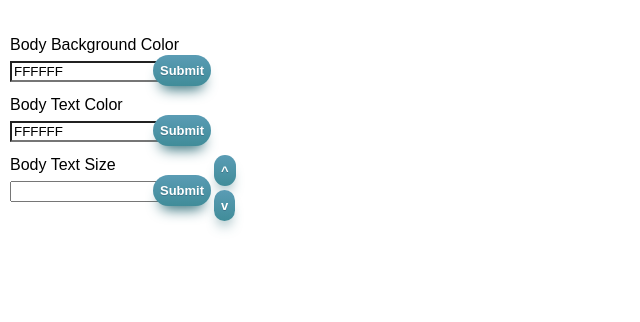
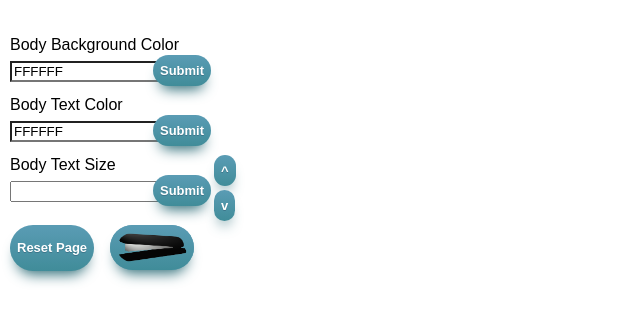
Before and after one commit to qhs725/Injector, a website: page data/emitter.html in a window 1280 px wide. Shown: the whole page, without its empty margins (0-640 px from the left). Drawn offline with Linux system fonts and the light colour scheme.

Commit message:
added html because kane doesn't use git

```diff
--- a/data/emitter.html
+++ b/data/emitter.html
@@ -22,6 +22,7 @@
 	position: absolute;
 	top: 155px;
 	left: 214px;
+
 	-moz-box-shadow: 0px 10px 14px -7px #276873;
 	-webkit-box-shadow: 0px 10px 14px -7px #276873;
 	box-shadow: 0px 10px 14px -7px #276873;
@@ -256,6 +257,87 @@
         left: 10px;
 }
 
+.thisisthebuttonforreseting {
+	position: absolute;
+	top: 225px;
+	line-height: 230%;
+	left: 10px;
+	-moz-box-shadow: 0px 10px 14px -7px #276873;
+	-webkit-box-shadow: 0px 10px 14px -7px #276873;
+	box-shadow: 0px 10px 14px -7px #276873;
+	background:-webkit-gradient(linear, left top, left bottom, color-stop(0.05, #599bb3), color-stop(1, #408c99));
+	background:-moz-linear-gradient(top, #599bb3 5%, #408c99 100%);
+	background:-webkit-linear-gradient(top, #599bb3 5%, #408c99 100%);
+	background:-o-linear-gradient(top, #599bb3 5%, #408c99 100%);
+	background:-ms-linear-gradient(top, #599bb3 5%, #408c99 100%);
+	background:linear-gradient(to bottom, #599bb3 5%, #408c99 100%);
+	filter:progid:DXImageTransform.Microsoft.gradient(startColorstr='#599bb3', endColorstr='#408c99',GradientType=0);
+	background-color:#599bb3;
+	-moz-border-radius:42px;
+	-webkit-border-radius:42px;
+	border-radius:42px;
+	display:inline-block;
+	cursor:pointer;
+	color:#ffffff;
+	font-family:Arial;
+	font-size:13px;
+	font-weight:bold;
+	padding:8px 7px;
+	text-decoration:none;
+	text-shadow:0px 1px 0px #3d768a;
+}
+.thisisthebuttonforreseting:hover {
+	background:-webkit-gradient(linear, left top, left bottom, color-stop(0.05, #408c99), color-stop(1, #599bb3));
+	background:-moz-linear-gradient(top, #408c99 5%, #599bb3 100%);
+	background:-webkit-linear-gradient(top, #408c99 5%, #599bb3 100%);
+	background:-o-linear-gradient(top, #408c99 5%, #599bb3 100%);
+	background:-ms-linear-gradient(top, #408c99 5%, #599bb3 100%);
+	background:linear-gradient(to bottom, #408c99 5%, #599bb3 100%);
+	filter:progid:DXImageTransform.Microsoft.gradient(startColorstr='#408c99', endColorstr='#599bb3',GradientType=0);
+	background-color:#408c99;
+}
+
+#stappler{
+	position: absolute;
+	top: 225px;
+	left: 110px;
+	-moz-box-shadow: 0px 10px 14px -7px #276873;
+	-webkit-box-shadow: 0px 10px 14px -7px #276873;
+	box-shadow: 0px 10px 14px -7px #276873;
+	background:-webkit-gradient(linear, left top, left bottom, color-stop(0.05, #599bb3), color-stop(1, #408c99));
+	background:-moz-linear-gradient(top, #599bb3 5%, #408c99 100%);
+	background:-webkit-linear-gradient(top, #599bb3 5%, #408c99 100%);
+	background:-o-linear-gradient(top, #599bb3 5%, #408c99 100%);
+	background:-ms-linear-gradient(top, #599bb3 5%, #408c99 100%);
+	background:linear-gradient(to bottom, #599bb3 5%, #408c99 100%);
+	filter:progid:DXImageTransform.Microsoft.gradient(startColorstr='#599bb3', endColorstr='#408c99',GradientType=0);
+	background-color:#599bb3;
+	-moz-border-radius:42px;
+	-webkit-border-radius:42px;
+	border-radius:42px;
+	display:inline-block;
+	cursor:pointer;
+	color:#ffffff;
+	font-family:Arial;
+	font-size:13px;
+	font-weight:bold;
+	padding:8px 7px;
+	text-decoration:none;
+	text-shadow:0px 1px 0px #3d768a;
+
+}
+
+#stappler:hover{
+	background:-webkit-gradient(linear, left top, left bottom, color-stop(0.05, #408c99), color-stop(1, #599bb3));
+	background:-moz-linear-gradient(top, #408c99 5%, #599bb3 100%);
+	background:-webkit-linear-gradient(top, #408c99 5%, #599bb3 100%);
+	background:-o-linear-gradient(top, #408c99 5%, #599bb3 100%);
+	background:-ms-linear-gradient(top, #408c99 5%, #599bb3 100%);
+	background:linear-gradient(to bottom, #408c99 5%, #599bb3 100%);
+	filter:progid:DXImageTransform.Microsoft.gradient(startColorstr='#408c99', endColorstr='#599bb3',GradientType=0);
+	background-color:#408c99;
+}
+
 
 
 </style>
@@ -282,6 +364,8 @@
 <a class="submit3" onclick="setFontSizeToTheNumberEntered('body')">Submit</a>
 <a class="jetfuelcantmeltsteelbeams" onclick="upfontsizebyone('body')">^</a>
 <a class="jetfuelcantmeltsteelbeams2" onclick="downfontsizebtone('body')">v</a>
+<a class="thisisthebuttonforreseting" onclick="resetthesitestuff()">Reset Page</a>
+<img id="stappler" width="70"src="stappler200.png" onclick="youclickedastaplerwhywouldyoudothat()">
 <br>
 <br>
 <script type="text/javascript">
@@ -357,6 +441,19 @@ var currentfontsize = 14;
 		}
 	}
 
+	function resetthesitestuff()
+	{
+		document.getElementById("thisistheidthatwillbeusedforthefontsizebox").value = 14;
+		document.getElementById('ohmygodmyfaceisonfire234234helpmeplease').value = "000000";
+		document.getElementById('ohmygodmyfaceisonfirehelpmeplease').value = "FFFFFF";
+		addon.port.emit('reset-page', "");
+	}
+
+	function youclickedastaplerwhywouldyoudothat()
+	{
+		addon.port.emit('go-to-settings', "");
+	}
+
 
 </script>
 <script type="text/javascript" src="jscolor/jscolor.js"></script>
```
Also changed, not shown: index.js (+14 -3 lines), 3 other files.
